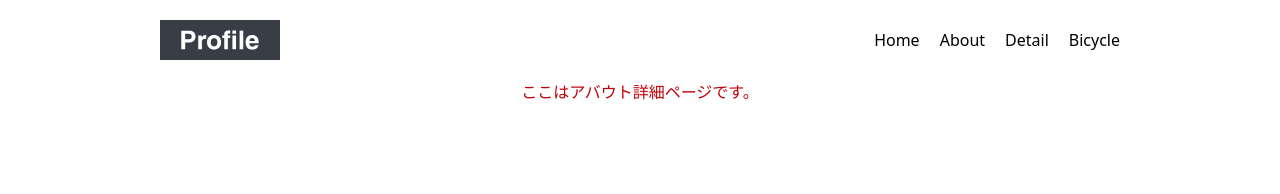
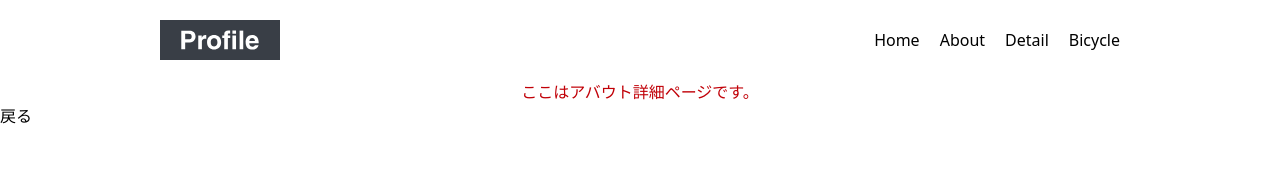
Before and after one commit to ryoma-abe/React-dev, a React (Vite) app in the folder profile/my-app/: page /page/about/about-detail in a window 1280 px wide. Shown: the top 194 px of the page. Built offline with nearby package versions, Linux system fonts and the light colour scheme.

Commit message:
戻るボタン追加

```diff
--- a/profile/my-app/src/pages/PageAboutDetail.jsx
+++ b/profile/my-app/src/pages/PageAboutDetail.jsx
@@ -1,6 +1,11 @@
-import { useLocation } from "react-router-dom";
+import { useLocation, useNavigate } from "react-router-dom";
 export const PageAboutDetail = () => {
   const location = useLocation();
+  const navigate = useNavigate();
+
+  const onClickBack = () => {
+    navigate(-1);
+  };
   console.log(location);
   return (
     <>
@@ -8,6 +13,7 @@ export const PageAboutDetail = () => {
         <h1 className="text-center text-red-700">
           ここはアバウト詳細ページです。
         </h1>
+        <button onClick={onClickBack}>戻る</button>
       </div>
     </>
   );
```
